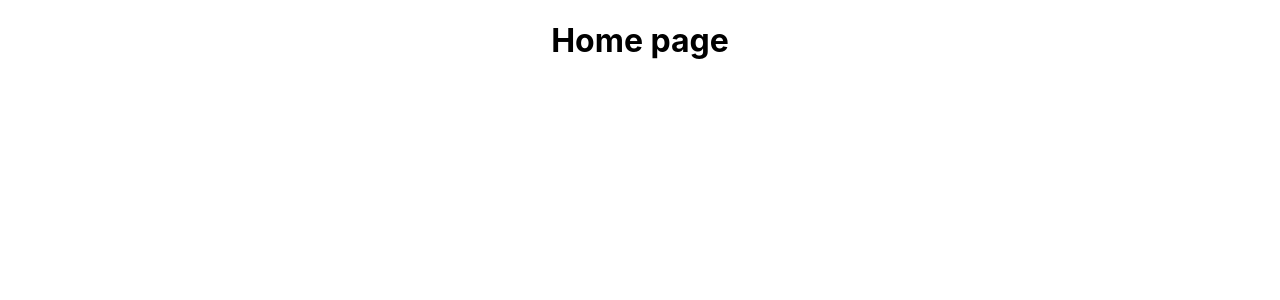
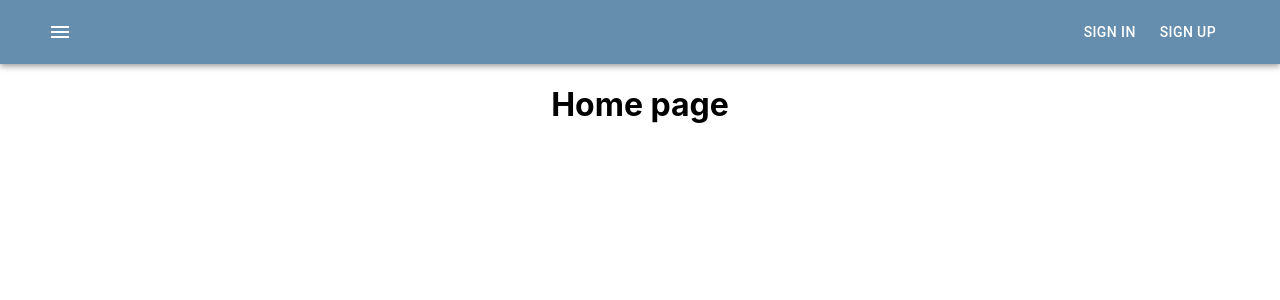
Before and after one commit to Al-x-R/some_blog, a React (Create React App) app in the folder client/: page / in a window 1280 px wide. Shown: the top 300 px of the page. Built offline with nearby package versions, Linux system fonts and the light colour scheme.

Commit message:
Add header

```diff
--- /dev/null
+++ b/client/src/components/Header/index.jsx
@@ -0,0 +1,31 @@
+import React from 'react';
+import AppBar from '@material-ui/core/AppBar';
+import Container from '@material-ui/core/Container';
+import Toolbar from '@material-ui/core/Toolbar';
+import IconButton from '@material-ui/core/IconButton';
+import Button from '@material-ui/core/Button';
+import MenuIcon from '@material-ui/icons/Menu';
+import { Box } from '@material-ui/core';
+import useStyles from './styles';
+
+const Header = () => {
+  const classes = useStyles();
+
+  return (
+    <AppBar position="static" style={{ background: '#648dae' }}>
+      <Container>
+        <Toolbar className={classes.toolBar}>
+          <IconButton edge='start' aria-label='menu' color='inherit' className={classes.menuButton}>
+            <MenuIcon/>
+          </IconButton>
+          <Box>
+            <Button color="inherit" className={classes.menuButton}>Sign In</Button>
+            <Button color="inherit" className={classes.menuButton}>Sign Up</Button>
+          </Box>
+        </Toolbar>
+      </Container>
+    </AppBar>
+  );
+};
+
+export default Header;
--- /dev/null
+++ b/client/src/components/Header/styles.js
@@ -0,0 +1,19 @@
+import { makeStyles } from '@material-ui/core/styles';
+
+const useStyles = makeStyles((theme) => ({
+  root: {
+    flexGrow: 1,
+  },
+  toolBar: {
+    display: 'flex',
+    justifyContent: 'space-between',
+  },
+  menuButton: {
+    marginRight: theme.spacing(1),
+  },
+  title: {
+    flexGrow: 1,
+  },
+}));
+
+export default useStyles;
--- a/client/src/pages/HomePage.jsx
+++ b/client/src/pages/HomePage.jsx
@@ -1,8 +1,10 @@
 import React from 'react';
+import Header from '../components/Header';
 
 const HomePage = () => {
   return (
     <div>
+      <Header/>
       <h1>Home page</h1>
     </div>
   );
```
